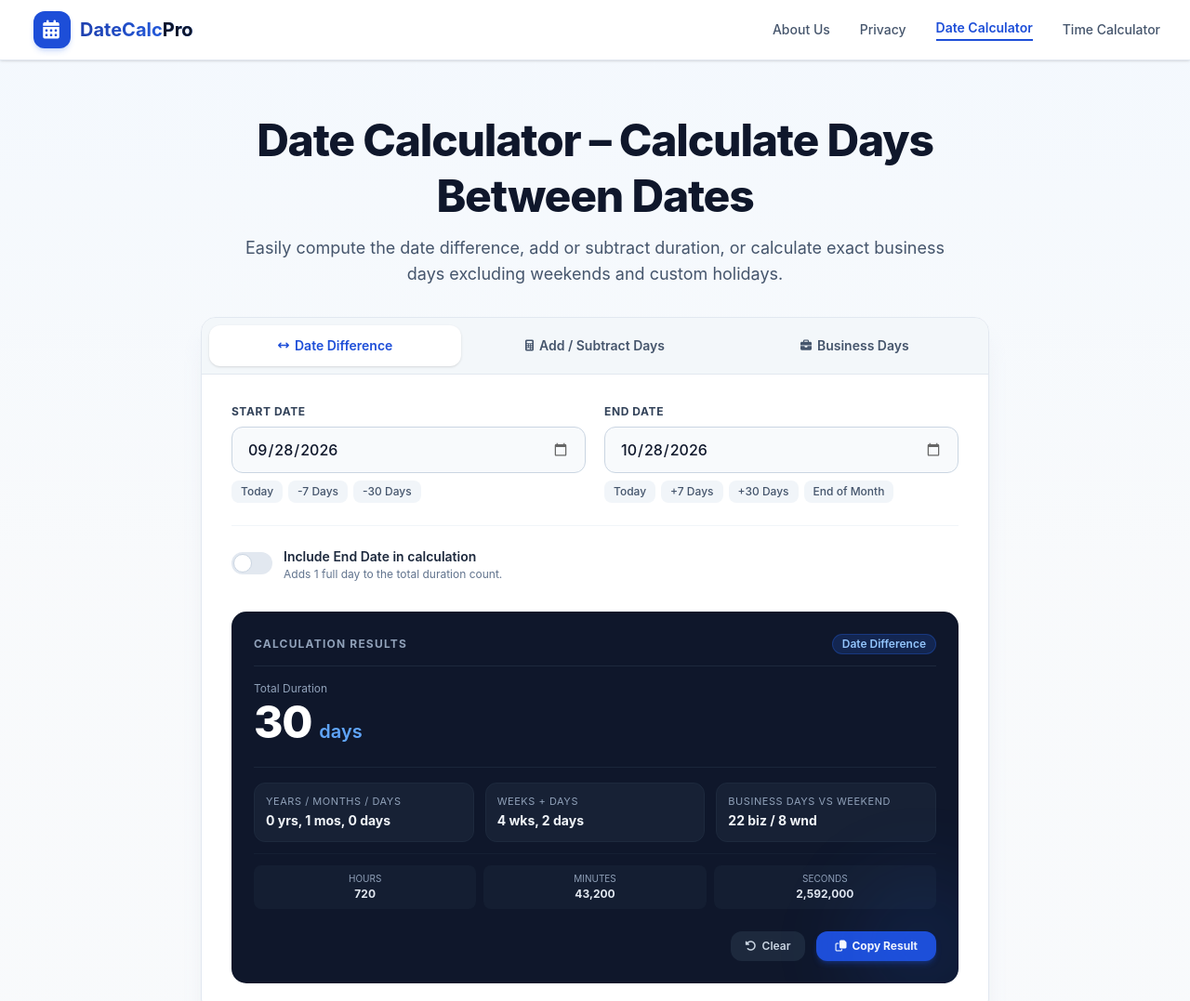
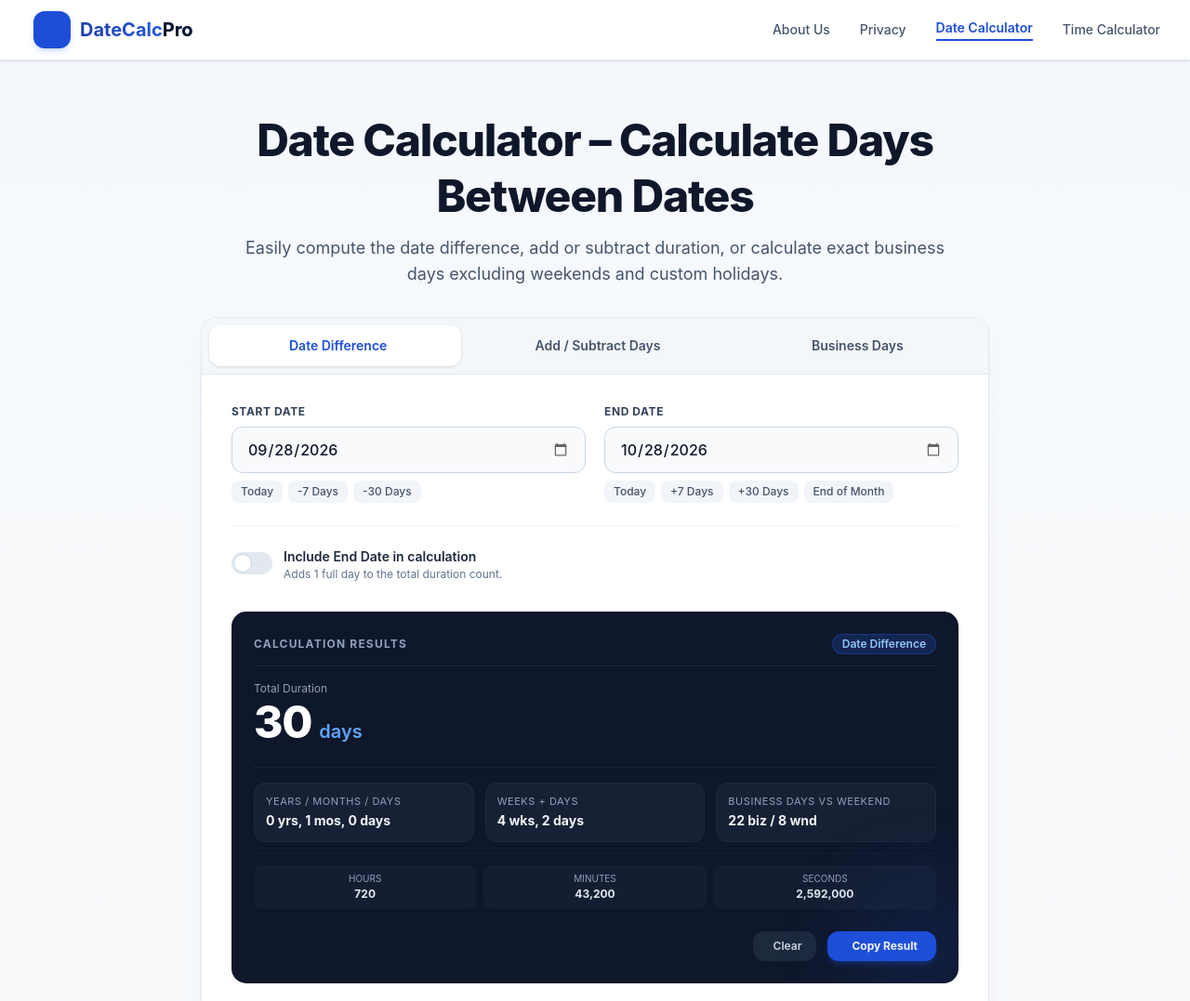
Before and after one commit to QuickAgeCalculator/date-calculator, a website: page index.html in a window 1280 px wide. Shown: the top 1077 px of the page at 93% size. Drawn offline with Linux system fonts and the light colour scheme.

Commit message:
Remove FontAwesome CSS preload and noscript links
Removed FontAwesome stylesheet preload and noscript links.

```diff
--- a/index.html
+++ b/index.html
@@ -14,11 +14,7 @@
 
 
     <!-- FontAwesome Icons -->
-    <link rel="preload" href="https://cdnjs.cloudflare.com/ajax/libs/font-awesome/6.4.0/css/all.min.css" as="style">
-<link rel="stylesheet" href="https://cdnjs.cloudflare.com/ajax/libs/font-awesome/6.4.0/css/all.min.css" media="print" onload="this.media='all'">
-<noscript>
-    <link rel="stylesheet" href="https://cdnjs.cloudflare.com/ajax/libs/font-awesome/6.4.0/css/all.min.css">
-</noscript>
+
 
     <!-- Tailwind CSS CDN -->
 
```
